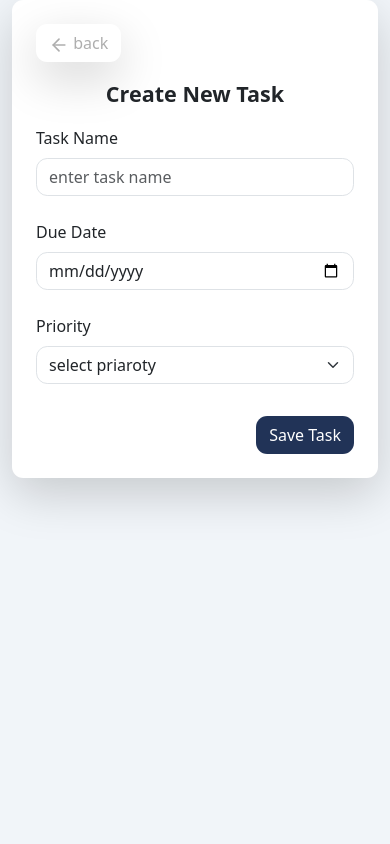
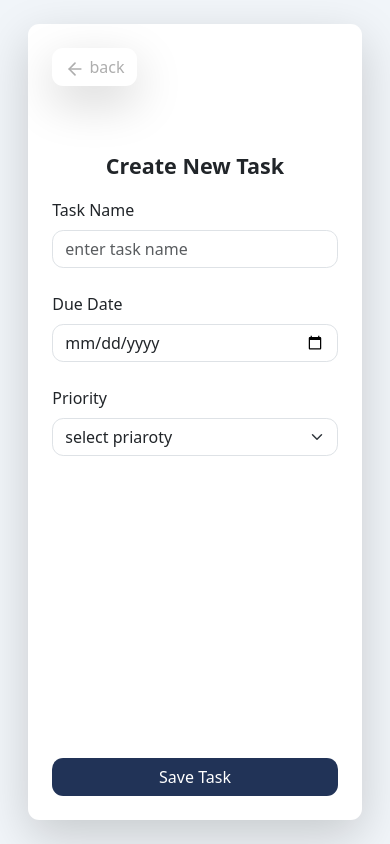
Before and after one commit to parvin-noori/taskManager, a website: page create.html in a window 390 px wide. Drawn offline with Linux system fonts and the light colour scheme.

Commit message:
responsive style

```diff
--- a/assets/css/style.css
+++ b/assets/css/style.css
@@ -9,7 +9,7 @@ body {
   }
 }
 .text-gray {
-  color: var(--text-gray)!important;
+  color: var(--text-gray) !important;
 }
 .bg-primary {
   background-color: var(--primary-color) !important;
@@ -58,6 +58,9 @@ body {
     flex-grow: 1;
     width: 100%;
     border-radius: 0 !important;
+  }
+  .flex-grow-sm {
+    flex-grow: 1;
   }
 }
 .form-step {
@@ -118,6 +121,6 @@ input::placeholder,
 input::-moz-placeholder {
   color: var(--text-gray);
 }
-.h-100dvh{
+.h-100dvh {
   height: 100dvh;
 }
--- a/create.html
+++ b/create.html
@@ -11,11 +11,11 @@
   <body
     class="dashboard w-100 d-flex align-items-sm-center justify-content-sm-center vh-100"
   >
-    <div class="container">
-      <div class="row justify-content-center">
-        <div class="col-lg-6 col-12">
-          <div class="shadow-lg bg-white rounded p-4 overflow-hidden">
-            <section class="add-task-step d-flex form-step flex-column gap-3">
+    <div class="container d-flex">
+      <div class="row justify-content-center flex-grow-1">
+        <div class="col-lg-6 col-11 d-flex flex-column">
+          <div class="shadow-lg bg-white rounded p-4 overflow-hidden mt-md-0 my-4 flex-grow-sm d-flex flex-column">
+            <section class="add-task-step d-flex form-step flex-column gap-3 flex-grow-sm">
               <button class="btn me-auto shadow-lg rounded text-gray" id="backStep">
                 <svg class="icon feather-icon" width="20" height="20">
                   <use
@@ -24,10 +24,10 @@
                 </svg>
                 back
               </button>
-              <span class="text-center fs-4 text-capitalize fw-semibold"
+              <span class="text-center fs-4 text-capitalize fw-semibold mt-md-0 mt-5"
                 >create new task</span
               >
-              <form id="create-task-form" class="d-flex flex-column">
+              <form id="create-task-form" class="d-flex flex-column flex-grow-sm">
                 <div class="mb-3">
                   <label for="taskName" class="form-label text-capitalize"
                     >task name</label
@@ -75,7 +75,7 @@
                 </div>
                 <button
                   type="submit"
-                  class="text-capitalize mt-3 btn rounded bg-primary text-white btn ms-auto"
+                  class="text-capitalize mt-3 btn rounded bg-primary text-white btn ms-md-auto mt-md-0 mt-auto"
                 >
                   save task
                 </button>
```
Also changed, not shown: index.html (+2 -2 lines).
